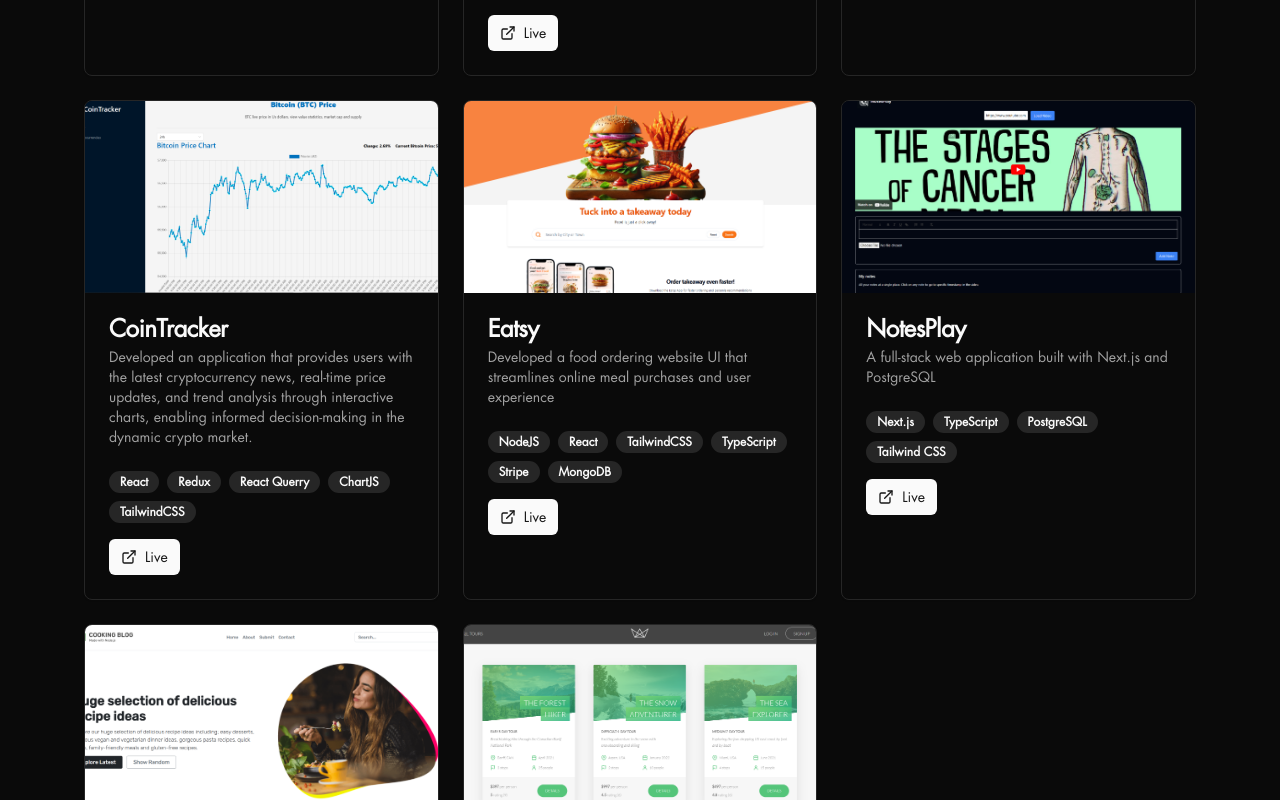
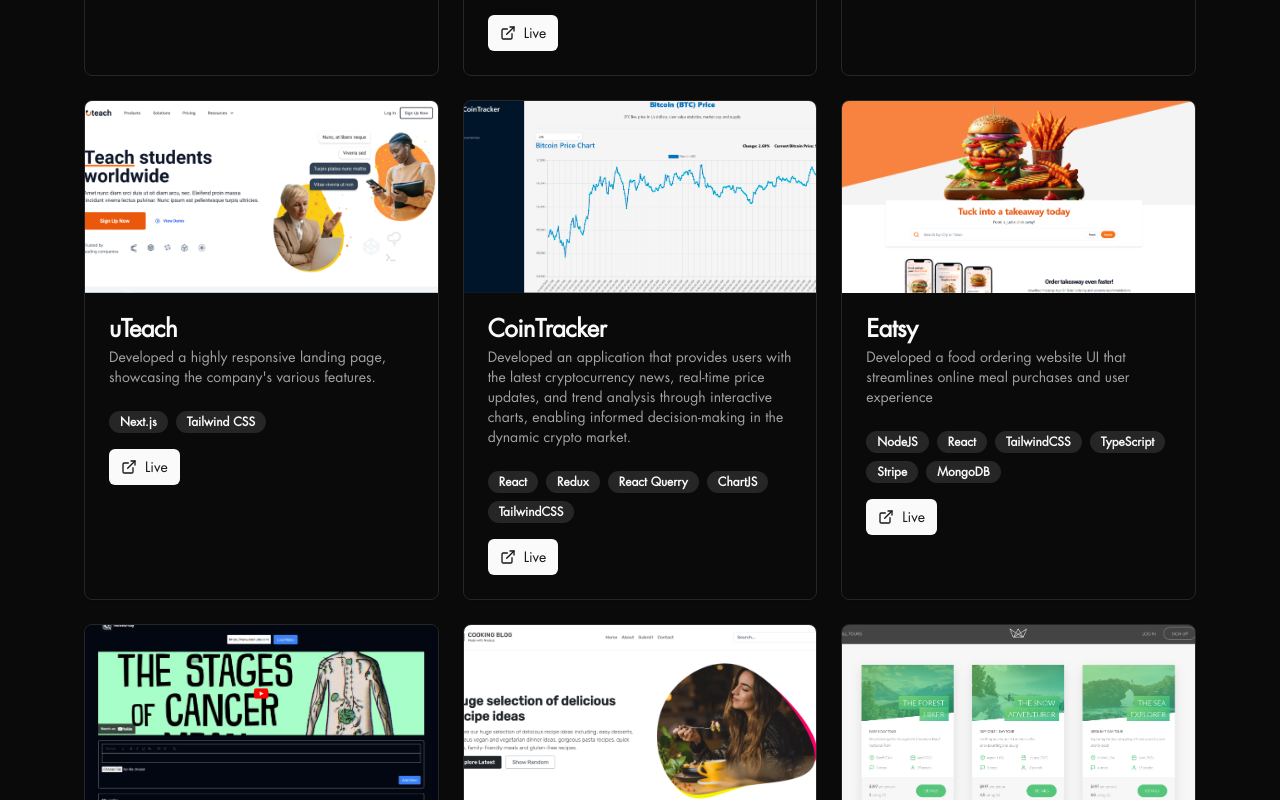
Before and after one commit to Uriyo/me, a Next.js app: page /projects in a window 1280 px wide. Shown: the part 660-1460 px from the top of the page. Built offline with nearby package versions, Linux system fonts and the light colour scheme.

Commit message:
updated projects

```diff
--- a/public/constants.ts
+++ b/public/constants.ts
@@ -15,6 +15,7 @@ import notesplayImg from "@/public/images/NotesPlay.png";
 import cointrackerImg from "@/public/images/cointTracker.png";
 import spendwiseImg from "@/public/images/spendwise hero (1).png";
 import CookingImg from "@/public/images/Cooking.png";
+import utech from "@/public/images/utech.png";
 
 // BLOG THUMBNAIL
 import mongo from "@/public/images/mongoDB.webp";
@@ -73,6 +74,15 @@ export const projects = [
     tags: ["Next.js","Tailwind CSS", "OpenAI", "Clerk"],
     github: "https://github.com/Uriyo/spendWise",
     demo: "https://spend-wise-henna.vercel.app/",
+  },
+  {
+    title: "uTeach",
+    description:
+      "Developed a highly responsive landing page, showcasing the company's various features.",
+    image: utech,
+    tags: ["Next.js","Tailwind CSS"],
+    github: "https://github.com/Uriyo/spendWise",
+    demo: "https://utech-orcin.vercel.app/",
   },
   {
     title: "CoinTracker",
```
Also changed, not shown: public/images/utech.png (added).
